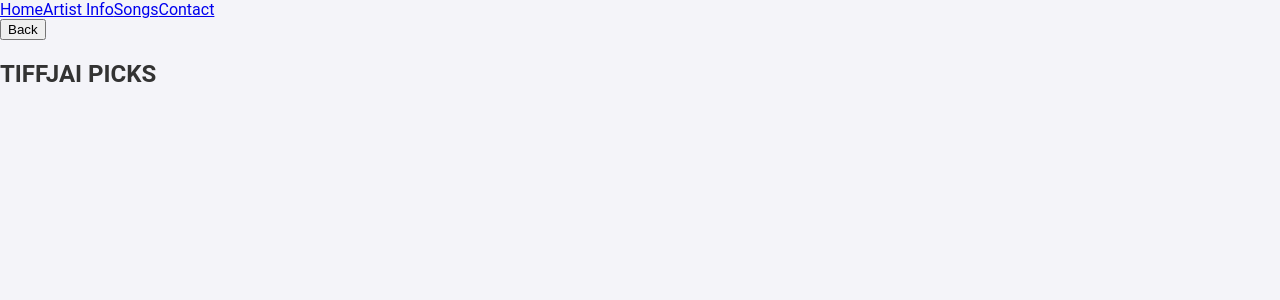
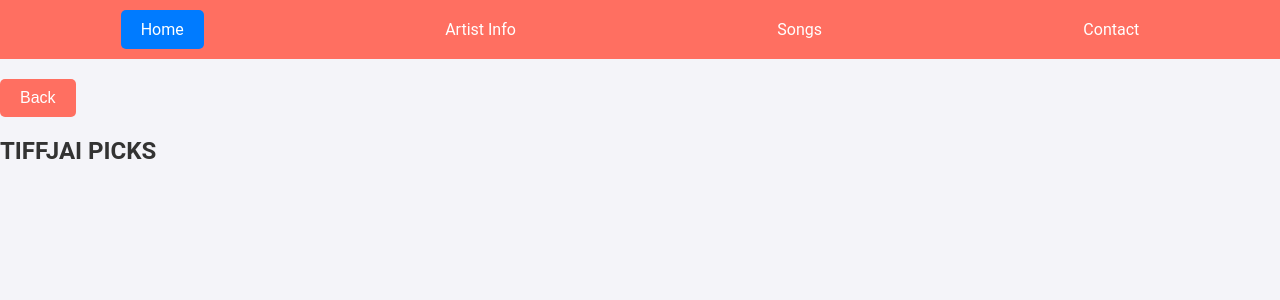
Before and after one commit to tiffjai/coldplay, a React (Vite) app: page / in a window 1280 px wide. Shown: the top 300 px of the page. Built offline with nearby package versions, Linux system fonts and the light colour scheme.

Commit message:
add button

```diff
--- a/src/App.jsx
+++ b/src/App.jsx
@@ -13,7 +13,7 @@ const Navigation = () => {
         <NavLink to="/songs">Songs</NavLink>
         <NavLink to="/contact">Contact</NavLink>
       </nav>
-      <button onClick={() => navigate(-1)}>Back</button>
+      <button className="back-button" onClick={() => navigate(-1)}>Back</button>
     </div>
   );
 };
@@ -45,7 +45,7 @@ const App = () => {
           <Route path="/artist" element={<ArtistInfo />} />
           <Route path="/songs" element={<SongList songs={songs} />} />
           <Route path="/songs/add" element={<AddSongForm onAddSong={handleAddSong} />} />
-          <Route path="/contact" element={<div>Contact us at: tiffanieho@outlook.com </div>} />
+          <Route path="/contact" element={<div>Contacts: tiffanieho@outlook.com </div>} />
         </Routes>
       </div>
     </Router>
--- a/src/index.css
+++ b/src/index.css
@@ -112,3 +112,52 @@ body {
   background-color: #FF6F61;
   color: white;
 }
+
+/* Navbar container */
+nav {
+  background-color: #FF6F61;
+  padding: 10px;
+  display: flex;
+  justify-content: space-around;
+}
+
+/* NavLink styles */
+nav a {
+  color: white;
+  text-decoration: none;
+  padding: 10px 20px;
+  border-radius: 5px;
+  transition: background-color 0.3s ease;
+}
+
+nav a:hover {
+  background-color: #FF6F61;
+}
+
+nav a.active {
+  background-color: #007bff;
+  color: white;
+}
+
+/* App.css */
+
+/* Style for the Back button */
+button.back-button {
+  background-color: #FF6F61;
+  color: white;
+  border: none;
+  padding: 10px 20px;
+  border-radius: 5px;
+  cursor: pointer;
+  font-size: 16px;
+  transition: background-color 0.3s ease;
+  margin-top: 20px;
+}
+
+button.back-button:hover {
+  background-color: #0056b3;
+}
+
+button.back-button:active {
+  background-color: #FF6F61;
+}
```
